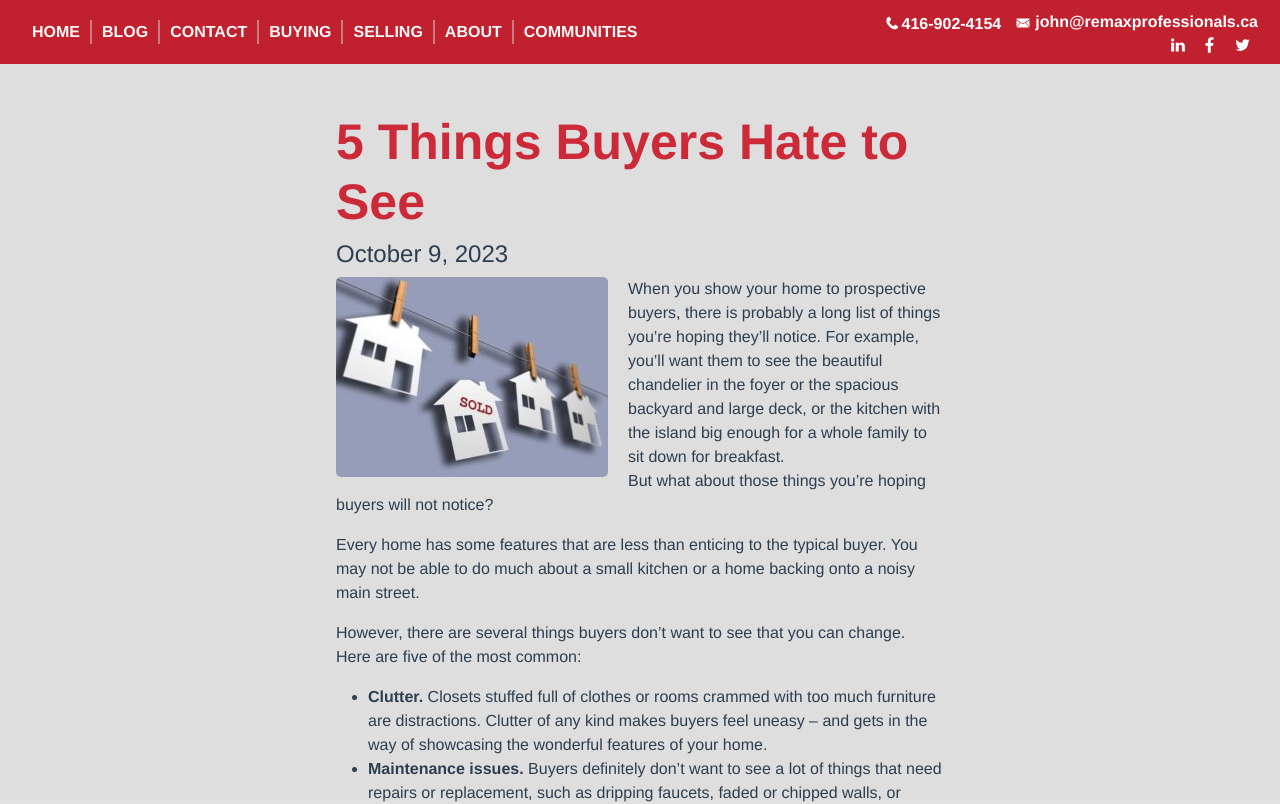
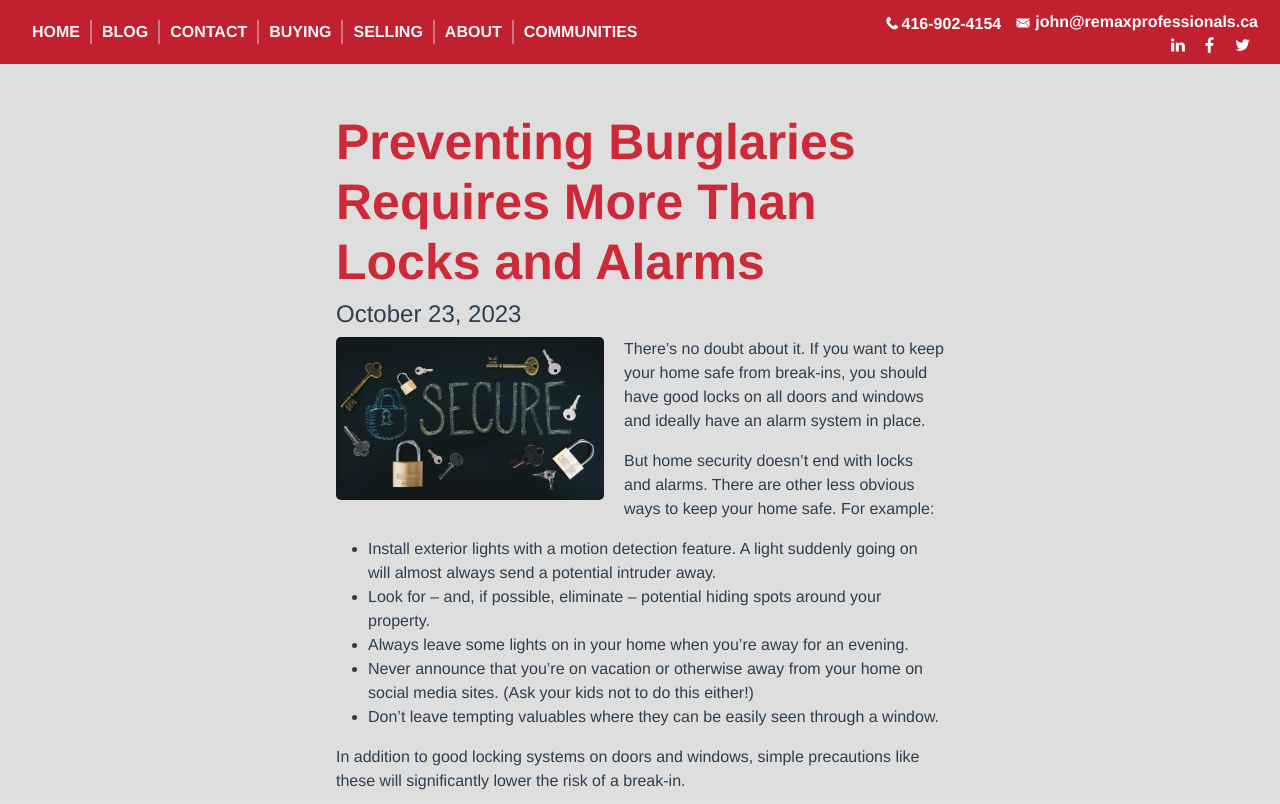
Before and after one commit to Sanparty/jmanucdoc-vue, a Vue app: page /blogposts/1 in a window 1280 px wide. Shown: the top 804 px of the page. Built offline with nearby package versions, Linux system fonts and the light colour scheme.

Commit message:
added blog 36

```diff
--- a/src/js/components/data/blogposts.ts
+++ b/src/js/components/data/blogposts.ts
@@ -653,9 +653,28 @@ const blogpost35: Blogpost = {
     image: "blog35.jpg",
     imageAlt: "Cutouts of Houses"
 };
+const blogpost36: Blogpost = {
+    id: "blog36",
+    blogName: "Preventing Burglaries Requires More Than Locks and Alarms",
+    author: "John Manucdoc",
+    date: "October 23, 2023",
+    paragraph1: "There’s no doubt about it. If you want to keep your home safe from break-ins, you should have good locks on all doors and windows and ideally have an alarm system in place.",
+    content: `<p>There’s no doubt about it. If you want to keep your home safe from break-ins, you should have good locks on all doors and windows and ideally have an alarm system in place.</p>
+    <p>But home security doesn’t end with locks and alarms. There are other less obvious ways to keep your home safe. For example:</p>
+    <ul>
+    <li>Install exterior lights with a motion detection feature. A light suddenly going on will almost always send a potential intruder away.</li>
+    <li>Look for &#8211; and, if possible, eliminate &#8211; potential hiding spots around your property.</li>
+    <li>Always leave some lights on in your home when you’re away for an evening.</li>
+    <li>Never announce that you’re on vacation or otherwise away from your home on social media sites. (Ask your kids not to do this either!)</li>
+    <li>Don’t leave tempting valuables where they can be easily seen through a window.</li>
+    </ul>
+    <p>In addition to good locking systems on doors and windows, simple precautions like these will significantly lower the risk of a break-in.</p>`,
+    link: "blogpost36.html",
+    image: "blog36small.jpg",
+    imageAlt: "Cutouts of Houses"
+};
 
-
-const blogpostArray = [blogpost1, blogpost2, blogpost3, blogpost4, blogpost5, blogpost6, blogpost7, blogpost8, blogpost9, blogpost10, blogpost11, blogpost12, blogpost13, blogpost14, blogpost15, blogpost16, blogpost17, blogpost18, blogpost19, blogpost20, blogpost21, blogpost22, blogpost23, blogpost24, blogpost25, blogpost26, blogpost27, blogpost28, blogpost29, blogpost30, blogpost31, blogpost32, blogpost33, blogpost34, blogpost35];
+const blogpostArray = [blogpost1, blogpost2, blogpost3, blogpost4, blogpost5, blogpost6, blogpost7, blogpost8, blogpost9, blogpost10, blogpost11, blogpost12, blogpost13, blogpost14, blogpost15, blogpost16, blogpost17, blogpost18, blogpost19, blogpost20, blogpost21, blogpost22, blogpost23, blogpost24, blogpost25, blogpost26, blogpost27, blogpost28, blogpost29, blogpost30, blogpost31, blogpost32, blogpost33, blogpost34, blogpost35, blogpost36];
 
 export default blogpostArray
 
```
Also changed, not shown: src/assets/images/blog/blog36.jpg (added), src/assets/images/blog/blog36small.jpg (added).
